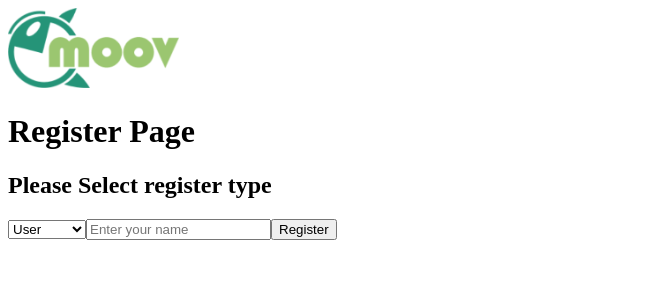
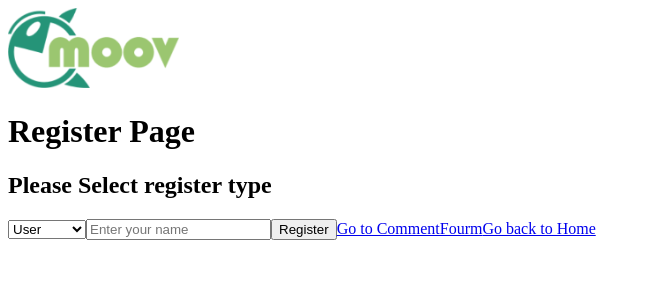
Before and after one commit to Bladekmm/nextjs, a Next.js app: page /register in a window 1280 px wide. Shown: the top 300 px of the page, without its empty margins (0-651 px from the left). Built offline with nearby package versions, Linux system fonts and the light colour scheme; what web3 would draw is missing.

Commit message:
Update register.tsx

```diff
--- a/pages/register.tsx
+++ b/pages/register.tsx
@@ -5,6 +5,7 @@ import { ethers } from "ethers";
 import { CONTRACT_ADDRESS } from "../src/config";
 import exampleImage from "../images/logo.png";
 import Image from 'next/image'
+import Link from 'next/link';
 
 declare global {
     interface Window {
@@ -77,6 +78,13 @@ const Register: React.FC = () => {
                 onChange={(e) => setName(e.target.value)}
             />
             <button onClick={register}>Register</button>
+
+             <Link href="/CommentFourm">
+                <a>Go to CommentFourm</a>
+            </Link>
+            <Link href="/">
+                <a>Go back to Home</a>
+            </Link>
         </div>
     );
 };
```
